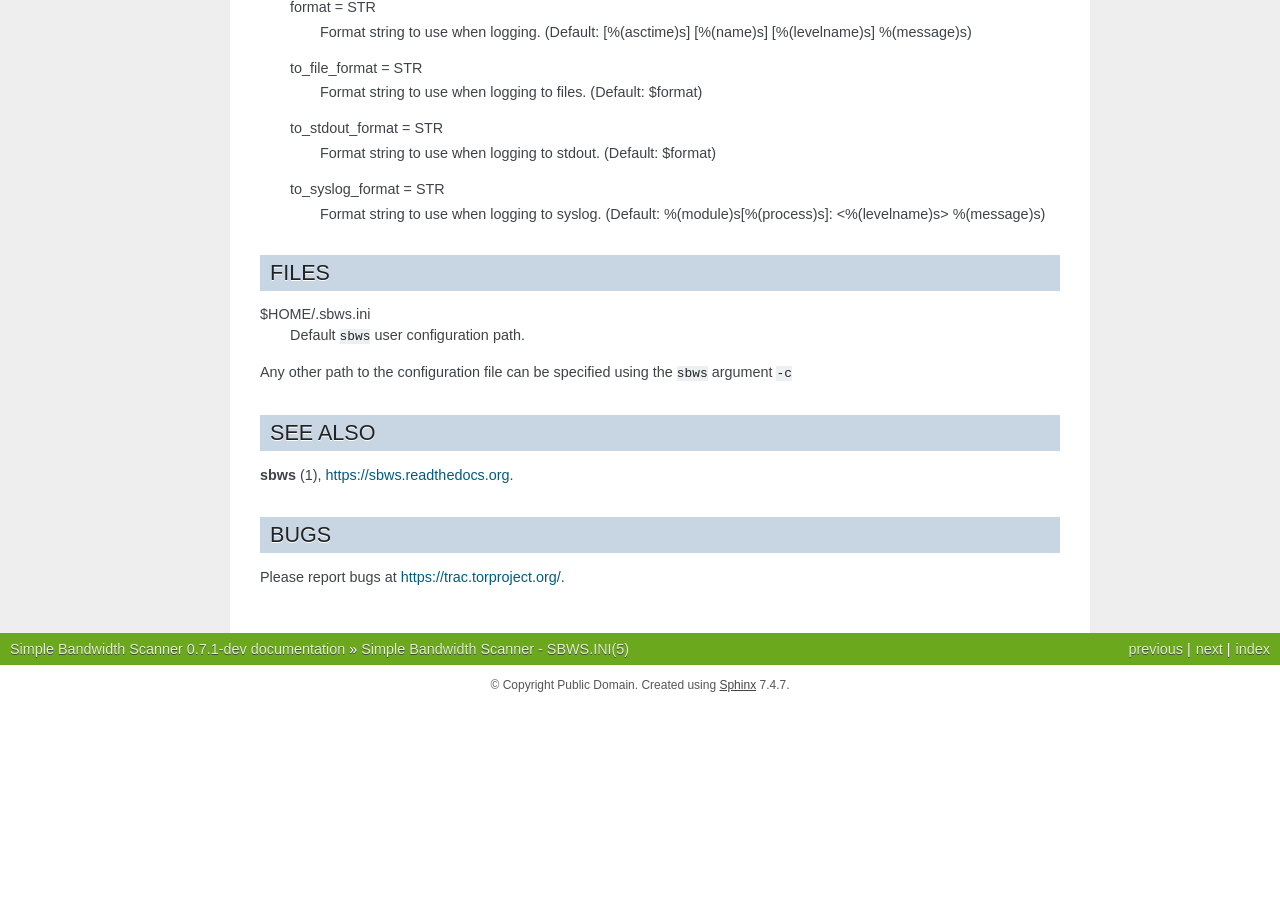
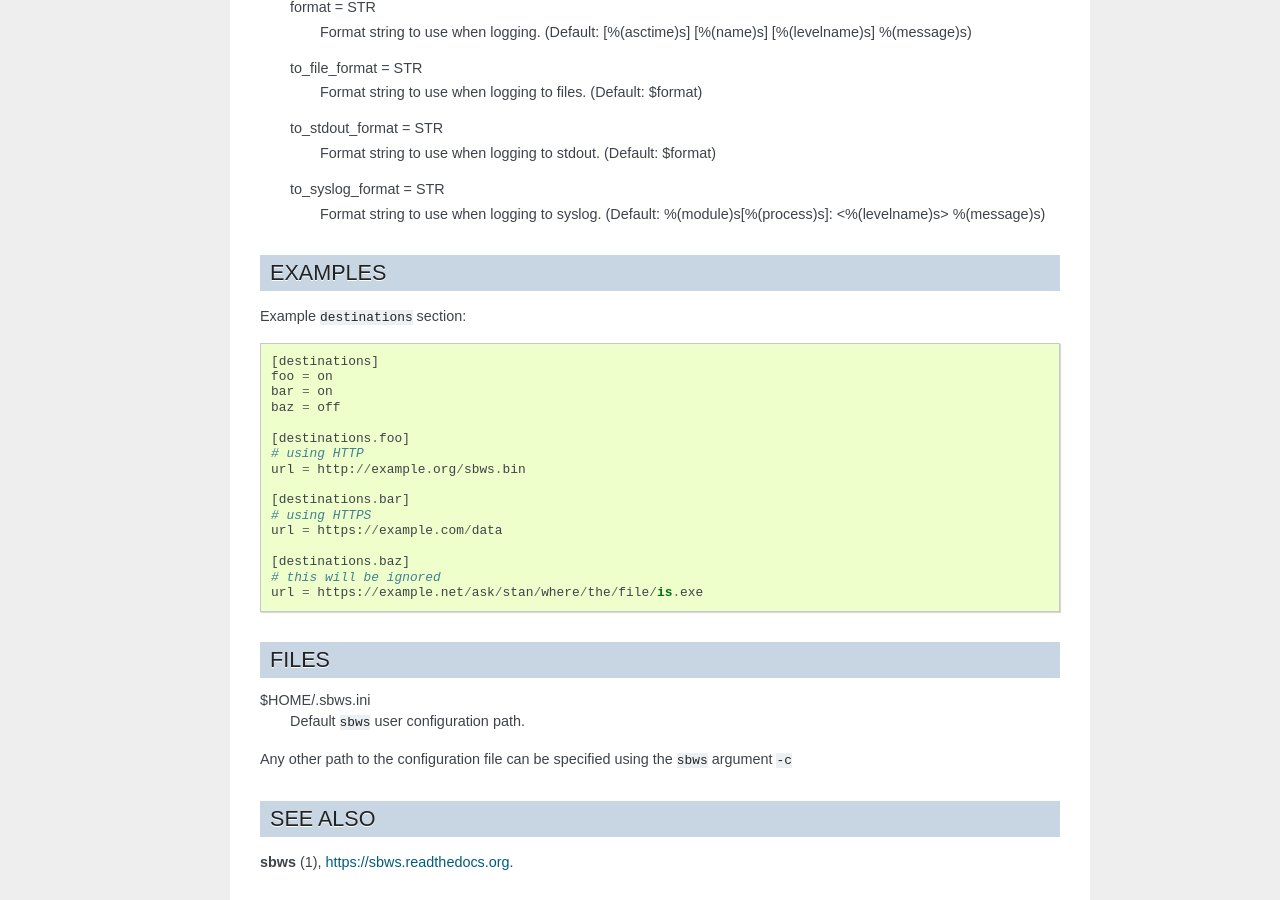
Before and after one commit to torproject/sbws, a Sphinx documentation site: the page built from docs/source/man_sbws.ini.rst, in a window 1280 px wide and 900 px high, scrolled down 3289 px. Built offline with Sphinx 7.4.7, drawn with Linux system fonts in a browser that asks for light colours; before the commit the page ends 3994 px from its top, so only the background shows below that.

Commit message:
Add valid destinations examples

```diff
--- a/docs/source/man_sbws.ini.rst
+++ b/docs/source/man_sbws.ini.rst
@@ -155,6 +155,28 @@
     Format string to use when logging to syslog.
     (Default: %(module)s[%(process)s]: <%(levelname)s> %(message)s)
 
+EXAMPLES
+--------
+
+Example ``destinations`` section::
+
+    [destinations]
+    foo = on
+    bar = on
+    baz = off
+
+    [destinations.foo]
+    # using HTTP
+    url = http://example.org/sbws.bin
+
+    [destinations.bar]
+    # using HTTPS
+    url = https://example.com/data
+
+    [destinations.baz]
+    # this will be ignored
+    url = https://example.net/ask/stan/where/the/file/is.exe
+
 FILES
 -----
 
```
